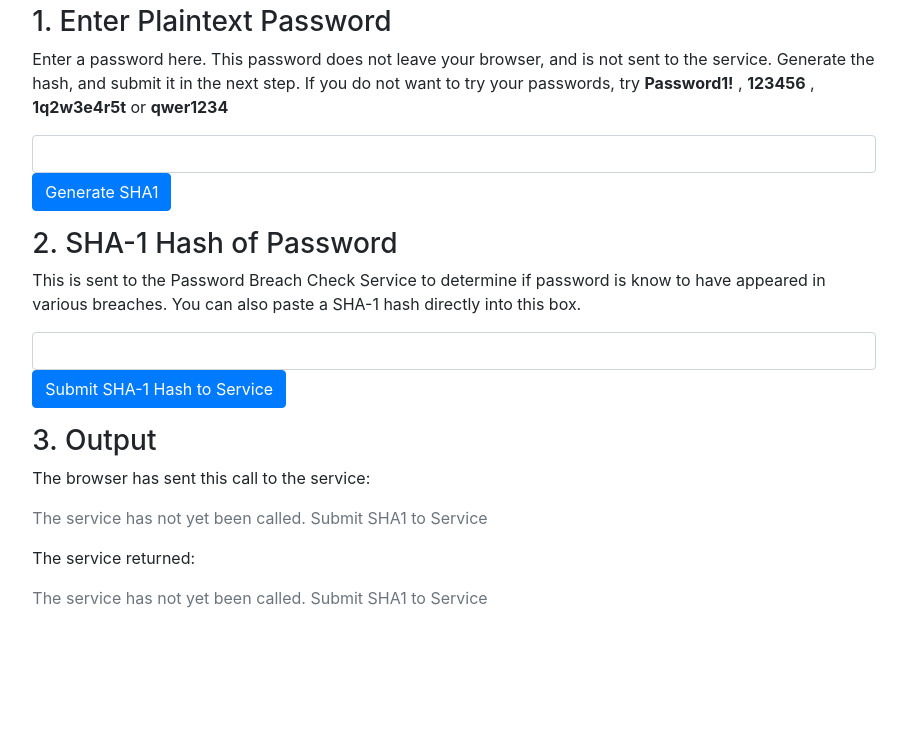
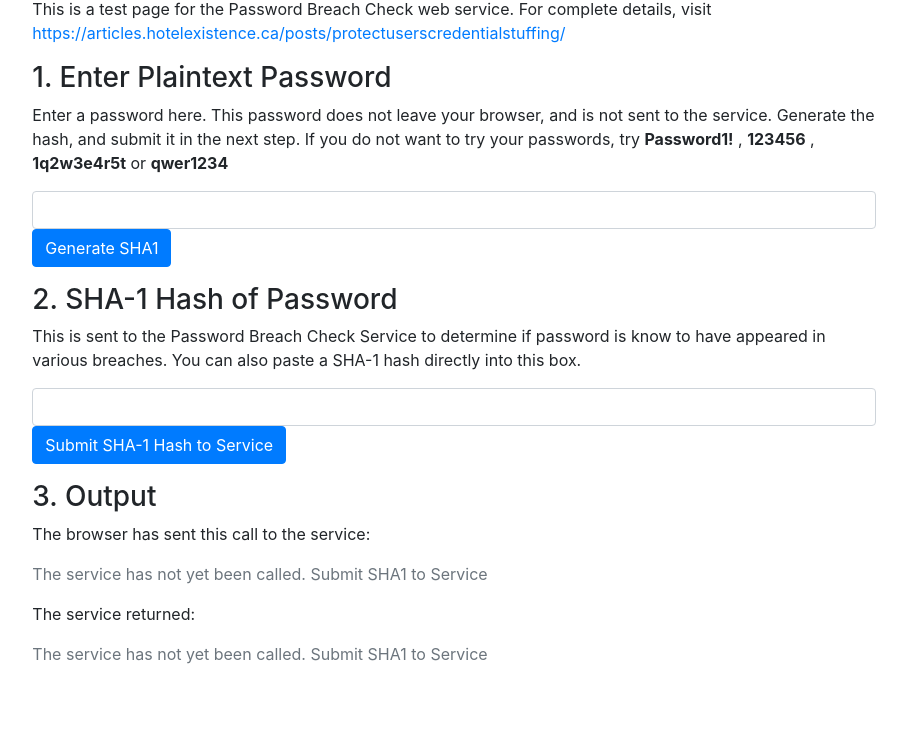
Before and after one commit to raudette/lambda-dynamodb-passwordbreachcheck, a website: page public_html/index.html in a window 1280 px wide. Shown: the part 59-800 px from the top of the page, without its empty margins (186-1093 px from the left). Drawn offline with nearby package versions, Linux system fonts and the light colour scheme.

Commit message:
Update back to article

```diff
--- a/public_html/index.html
+++ b/public_html/index.html
@@ -50,8 +50,7 @@
     <div class="col-sm-2"></div>
   <div class="col-sm-8">
     <h1>Password Breach Check</h1>
-    <p class="error bg-danger"></p>
-    <p class="success bg-success"></p>
+    <p>This is a test page for the Password Breach Check web service.  For complete details, visit <a href="https://articles.hotelexistence.ca/posts/protectuserscredentialstuffing/">https://articles.hotelexistence.ca/posts/protectuserscredentialstuffing/</a></p>
   </div>
   <div class="col-sm-2"></div>
 </div>
```
